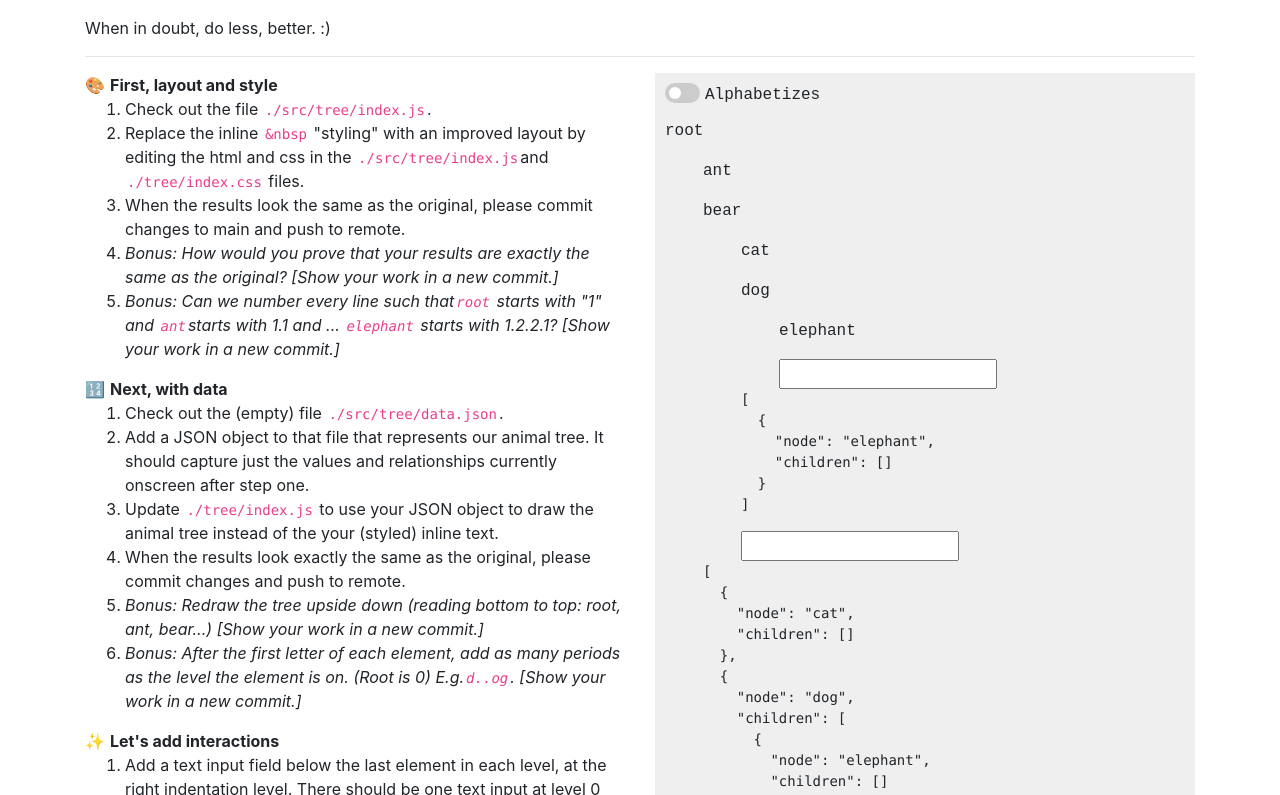
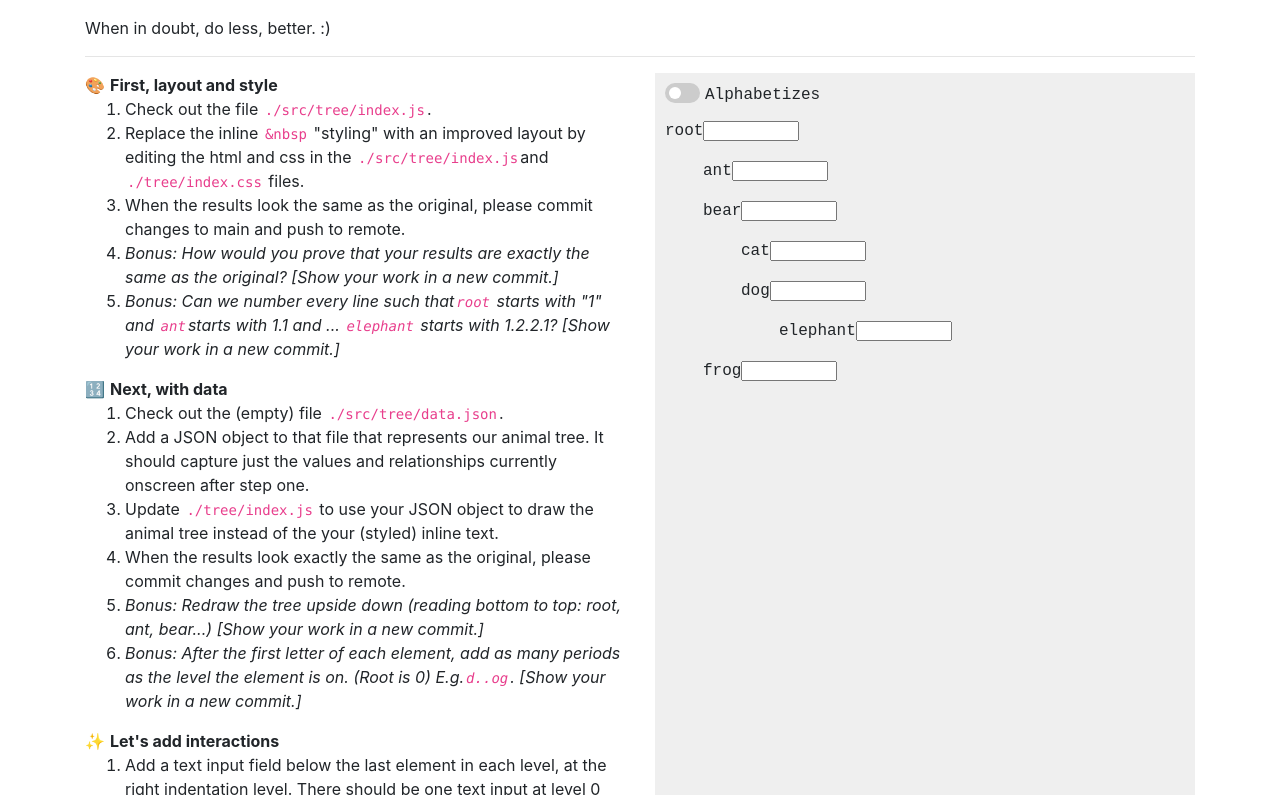
Before and after one commit to lx182/trees, a React (Create React App) app: page / in a window 1280 px wide. Shown: the part 465-1260 px from the top of the page. Built offline with nearby package versions, Linux system fonts and the light colour scheme.

Commit message:
Interactions: (Bonus) allow add levels in al the nodes

```diff
--- a/src/tree/components/InputNode.js
+++ b/src/tree/components/InputNode.js
@@ -14,13 +14,7 @@ const InputNode = ({ children = [], setChildren = () => {} }) => {
       el.target.value = "";
     }
   };
-  return (
-    children.length > 0 && (
-      <div className="indent">
-        <input type="text" onKeyDown={(el) => handleAddChild(el)} />
-      </div>
-    )
-  );
+  return <input className="input-text-node" type="text" onKeyDown={(el) => handleAddChild(el)} />;
 };
 
 export default InputNode;
--- a/src/tree/components/TreeNode.js
+++ b/src/tree/components/TreeNode.js
@@ -8,6 +8,7 @@ const TreeNode = ({ node, children = [] }) => {
   return (
     <>
       {node}
+      <InputNode children={childrenToMap} setChildren={setChildrenToMap} />
       {childrenToMap && (
         <>
           {childrenToMap.map((node) => (
@@ -20,10 +21,6 @@ const TreeNode = ({ node, children = [] }) => {
               />
             </div>
           ))}
-          <InputNode children={childrenToMap} setChildren={setChildrenToMap} />
-          {childrenToMap.length > 0 && (
-            <pre>{JSON.stringify(childrenToMap, null, 2)}</pre>
-          )}
         </>
       )}
     </>
--- a/src/tree/index.css
+++ b/src/tree/index.css
@@ -15,3 +15,8 @@
   margin-left: 1em;
   cursor: pointer;
 }
+
+.input-text-node {
+  height: 20px;
+  width: 10ch;
+}
```
